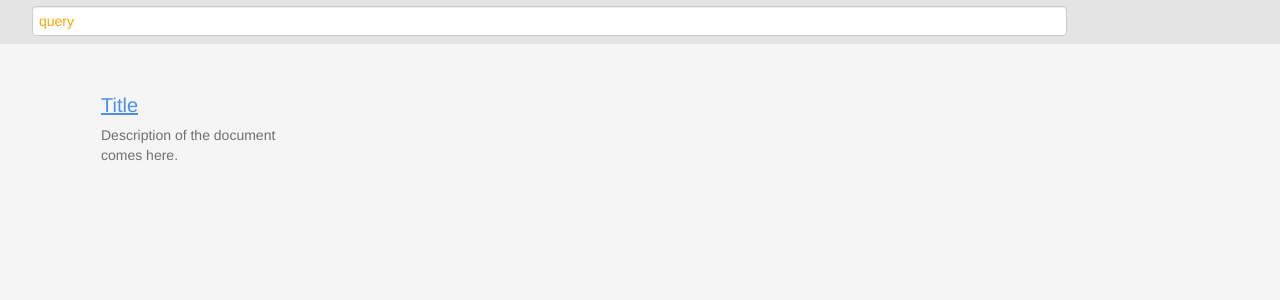
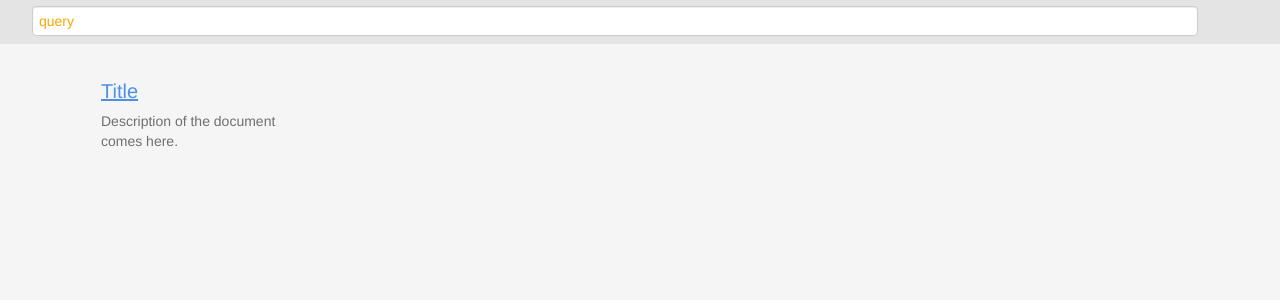
Before and after one commit to toledoalbert/MiniIR, a PHP site: page /results.html in a window 1280 px wide. Shown: the top 300 px of the page. Run offline with PHP 8.4, Linux system fonts and the light colour scheme.

Commit message:
style improvements in results page, static preview and fixed topbar added

```diff
--- a/css/custom.css
+++ b/css/custom.css
@@ -13,10 +13,16 @@ a{
 	background: rgb(228, 228, 228);
 	padding: 2px;
 	height: 40px;
+	width: 100%;
+	position: fixed;
+}
+
+.container{
+	padding-top: 30px !important;
 }
 
 #topquery{
-	width: 80%;
+	width: 90%;
 	margin-left: 30px;
 	margin-top: 4px;
 	color: orange;
@@ -49,6 +55,11 @@ a{
 	margin: 10px;
 	padding: 10px;
 	border-radius: 3px;
+}
+
+#preview {
+position: fixed;
+right: 10px;
 }
 
 .brandName{
```
